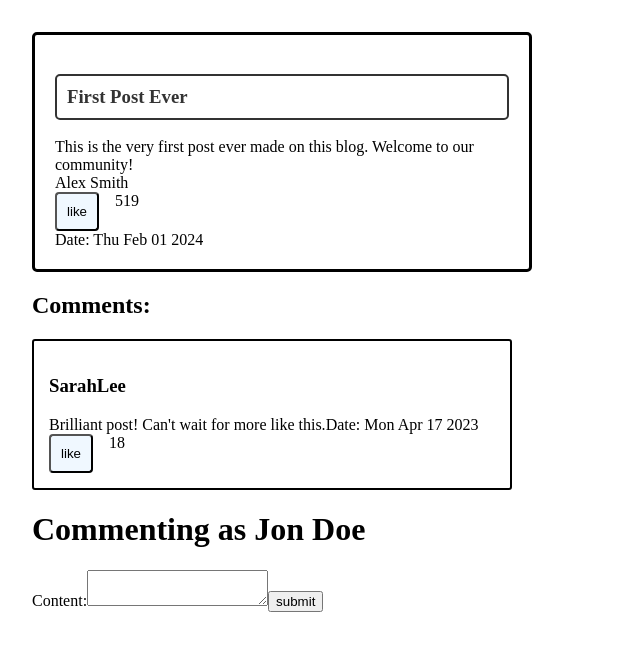
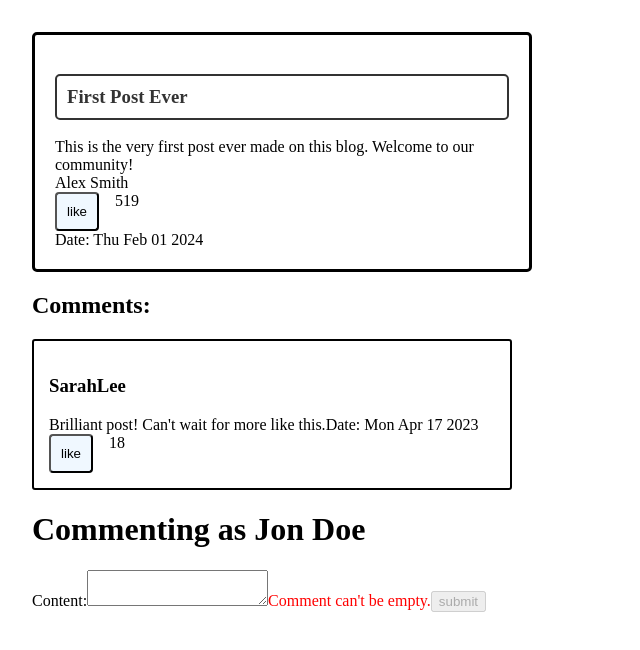
Before and after one commit to Collaborative-Software-Development-Club/ReactNewsBlog, a React (Create React App) app in the folder react-news-blog/: page /post/a1e6f2c3 in a window 1280 px wide. Shown: the top 650 px of the page, without its empty margins (0-640 px from the left). Built offline with nearby package versions, Linux system fonts and the light colour scheme.

Commit message:
made comments show up in the post

```diff
--- a/react-news-blog/src/App.js
+++ b/react-news-blog/src/App.js
@@ -17,7 +17,7 @@ const App = () => {
             <BrowserRouter>
                 <Routes>
                     <Route index element={<MainPage posts={posts} uploadPost={uploadPost} />} />
-                    <Route path='/post/:id' element={<PostPage comments = {comments} uploadComments = {uploadComment}/>} />
+                    <Route path='/post/:id' element={<PostPage comments = {comments} uploadComment={uploadComment}/>} />
                 </Routes>
             </BrowserRouter>
         </>
--- a/react-news-blog/src/data/useData.js
+++ b/react-news-blog/src/data/useData.js
@@ -10,7 +10,11 @@ function useData() {
 
 
     const uploadPost = (postData) => setPosts([...posts, postData])
-    const uploadComment = (commentData) => setComments([...comments, commentData])
+    const uploadComment = (commentData) => {
+        console.log("uploading comment")
+        console.log(commentData)
+        setComments([...comments, commentData])
+    }
 
     return {
         posts: posts,
--- a/react-news-blog/src/layouts/MainPage/PostWriter.jsx
+++ b/react-news-blog/src/layouts/MainPage/PostWriter.jsx
@@ -28,7 +28,7 @@ const PostWriter = ({ uploadPost, user }) => {
 
     //create a boolean for the limit of characters then use attribute disabled on the submit button when
     const titleIsTooLong = titleLength > TITLE_LIMIT
-    const titleIsEmpty = titleLength == 0
+    const titleIsEmpty = titleLength === 0
     const titleIsValid = !titleIsTooLong && !titleIsEmpty
 
     return (
--- a/react-news-blog/src/layouts/PostPage/Comment.jsx
+++ b/react-news-blog/src/layouts/PostPage/Comment.jsx
@@ -1,18 +1,15 @@
-import React from "react";
-import LikeCount from "../MainPage/LikeCount"
+import React from 'react'
+import LikeCount from '../MainPage/LikeCount'
 
-const Comment = ({commentData}) => {
-	return (
-		<div className="comment">
-			<h3 className = "Author">{commentData.author}</h3>
-			<p className="comment-Content">{commentData.content}</p>
+const Comment = ({ commentData }) => {
+    return (
+        <div className='comment'>
+            <h3 className='Author'>{commentData.author}</h3>
+            <p className='comment-Content'>{commentData.content}</p>
+            <p>Date: {new Date(commentData.date).toDateString()}</p>
+            <LikeCount likeCount={commentData.likes} />
+        </div>
+    )
+}
 
-
-            <p>Date: {new Date(commentData.date).toDateString()}</p>
-			<LikeCount likeCount={commentData.likes}/>
-		</div>
-	);
-
-};
-
-export default Comment;
+export default Comment
--- a/react-news-blog/src/layouts/PostPage/CommentWriter.jsx
+++ b/react-news-blog/src/layouts/PostPage/CommentWriter.jsx
@@ -1,32 +1,41 @@
-import React, { useRef } from 'react'
-import useData from "../../data/useData"
+import React, { useState } from 'react'
 
-const CommentWriter = ({user}) => {
-    const contentRef = useRef()
-    const {uploadComment} = useData()
+const COMMENT_LIMIT = 100
 
-    const createCommentData = (content) => {
+const CommentWriter = ({ user, uploadComment, postId }) => {
+    const [comment, setComment] = useState('')
+    const commentLength = comment.length
+
+    const createCommentData = () => {
         return {
-            //author: user.name,
-            //title: title,
-            content: content,
-            //date: getCurrentISODate(),
-            //likes: 0,
+            author: user.name,
+            content: comment,
+            date: getCurrentISODate(),
+            post: postId,
+            likes: 0,
         }
     }
 
     const handleSubmit = (event) => {
         event.preventDefault()
-        uploadComment(createCommentData(contentRef.current.value))
+        uploadComment(createCommentData())
     }
+
+    const commentIsTooLong = commentLength > COMMENT_LIMIT
+    const commentIsEmpty = commentLength === 0
+    const commentIsValid = !commentIsTooLong && !commentIsEmpty
 
     return (
         <div>
             <form onSubmit={handleSubmit} className="comment-creation-form">
                 <h1>Commenting as {user.name}</h1>
-                <label htmlFor='content'>Content:</label>
-                <textarea ref={contentRef} name='content'></textarea>
-                <input type='submit' value='submit'></input>
+                <label htmlFor="content">Content:</label>
+                <textarea name="content" value={comment} onChange={(e) => setComment(e.target.value)}></textarea>
+                {commentIsTooLong && (
+                    <p className="error">The comment must no longer than {COMMENT_LIMIT} characters.</p>
+                )}
+                {commentIsEmpty && <p className="error">Comment can't be empty.</p>}
+                <input type="submit" value="submit" disabled={!commentIsValid}></input>
             </form>
         </div>
     )
--- a/react-news-blog/src/layouts/PostPage/index.jsx
+++ b/react-news-blog/src/layouts/PostPage/index.jsx
@@ -1,33 +1,35 @@
-import React from "react";
-import { useParams } from "react-router-dom";
+import React from 'react'
+import { useParams } from 'react-router-dom'
 
-import BlogPost from "../../components/BlogPost";
-import CommentWriter from "../PostPage/CommentWriter";
-import usePostData from "../../data/usePostData";
-import useUserData from "../../data/useUserData.js"
-import Comment from "../PostPage/Comment";
+import BlogPost from '../../components/BlogPost'
+import CommentWriter from '../PostPage/CommentWriter'
+import usePostData from '../../data/usePostData'
+import useUserData from '../../data/useUserData.js'
+import Comment from '../PostPage/Comment'
 
-const PostPage = ({comments, uploadComment}) => {
-	const { id } = useParams();
-	const postData = usePostData(id);
-	const user = useUserData();
+const PostPage = ({ comments, uploadComment }) => {
+    const { id } = useParams()
+    const postData = usePostData(id)
+    const user = useUserData()
 
-    if(!postData){
-        return  <h1>Post not found</h1>
+    if (!postData) {
+        return <h1>Post not found</h1>
     }
     //filter comments based on post ID, .filter returns true or false for each
-	const postComments = comments.filter(comment => comment.post === id);
+    const postComments = comments.filter((comment) => comment.post === id)
 
     return (
         <>
-			<BlogPost postData={postData}/>
+            <BlogPost postData={postData} />
             <h2>Comments:</h2>
-			<div className="commentStream">
-				{postComments.map((comment) => (<Comment commentData = {comment}/>))}
+            <div className='commentStream'>
+                {postComments.map((comment) => (
+                    <Comment commentData={comment} />
+                ))}
             </div>
-			<CommentWriter uploadComment= {uploadComment} user = {user}/>
+            <CommentWriter uploadComment={uploadComment} user={user} postId={postData.id}/>
         </>
-	);
-};
+    )
+}
 
-export default PostPage;
+export default PostPage
```
Lines whose indentation alone changed are shown as unchanged.
